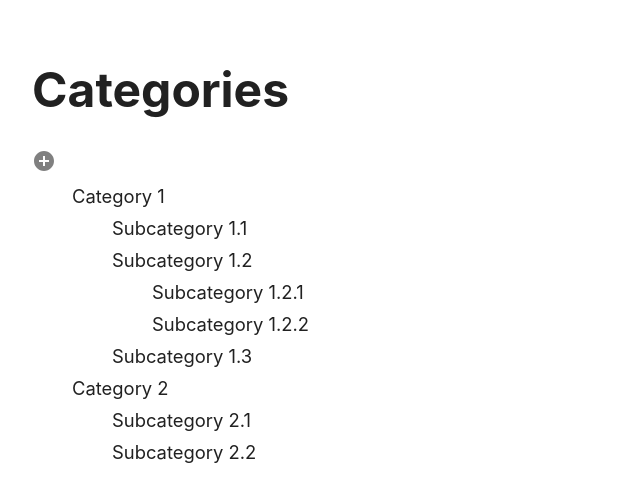
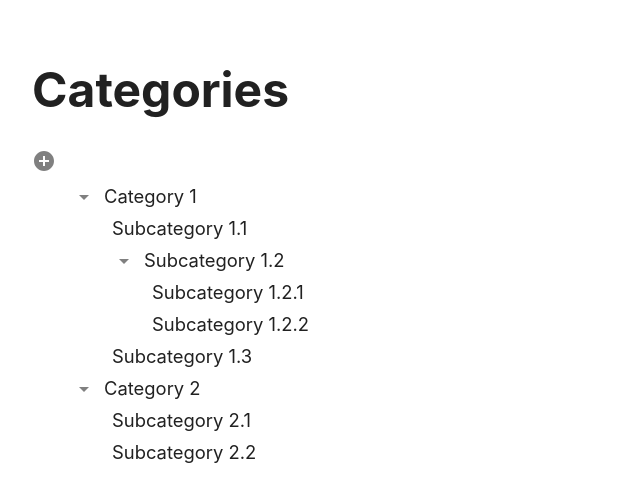
Before and after one commit to butavicius/pojstwfvjl, a React (Create React App) app: page / in a window 1280 px wide. Shown: the top 502 px of the page, without its empty margins (0-640 px from the left). Built offline with nearby package versions, Linux system fonts and the light colour scheme.

Commit message:
Implement collapable categories

```diff
--- a/src/components/CategoryTree.tsx
+++ b/src/components/CategoryTree.tsx
@@ -10,6 +10,8 @@
 import EditIcon from "@mui/icons-material/Edit";
 import AddCircleIcon from "@mui/icons-material/AddCircle";
 import DeleteIcon from "@mui/icons-material/Delete";
+import ArrowDropDownIcon from "@mui/icons-material/ArrowDropDown";
+import ArrowDropUpIcon from "@mui/icons-material/ArrowDropUp";
 import generateId from "../category-tree/generateId";
 
 type Props = {
@@ -30,6 +32,7 @@
     "adding" | "editing" | null
   >(null);
   const [value, setValue] = useState("");
+  const [isCollapsed, setIsCollapsed] = useState(false);
 
   const category = categoriesById[id];
 
@@ -37,6 +40,10 @@
     setCurrentAction(null);
     setValue("");
     setIsHovered(false);
+  };
+
+  const handleToggleCollapsed = () => {
+    setIsCollapsed(!isCollapsed);
   };
 
   const handleInitialize = (action: "adding" | "editing") => {
@@ -110,10 +117,18 @@
           onMouseLeave={() => setIsHovered(false)}
         >
           <div className={styles.container}>
+            {category.childIds.length > 0 &&
+              (isCollapsed ? (
+                <ArrowDropUpIcon onClick={handleToggleCollapsed} />
+              ) : (
+                <ArrowDropDownIcon onClick={handleToggleCollapsed} />
+              ))}
             {category.name}
             {isHovered && (
               <div className={styles.buttonsContainer}>
+                {!isCollapsed && (
                   <AddCircleIcon onClick={() => handleInitialize("adding")} />
+                )}
                 <EditIcon onClick={() => handleInitialize("editing")} />
                 <DeleteIcon onClick={handleDelete} />
               </div>
@@ -123,7 +138,8 @@
       )}
 
       {/*Recursively render children*/}
-      {(category.childIds.length > 0 || currentAction === "adding") && (
+      {(category.childIds.length > 0 || currentAction === "adding") &&
+        !isCollapsed && (
           <ul>
             {category.childIds.map((id) => (
               <CategoryTree
```
Lines whose indentation alone changed are shown as unchanged.
